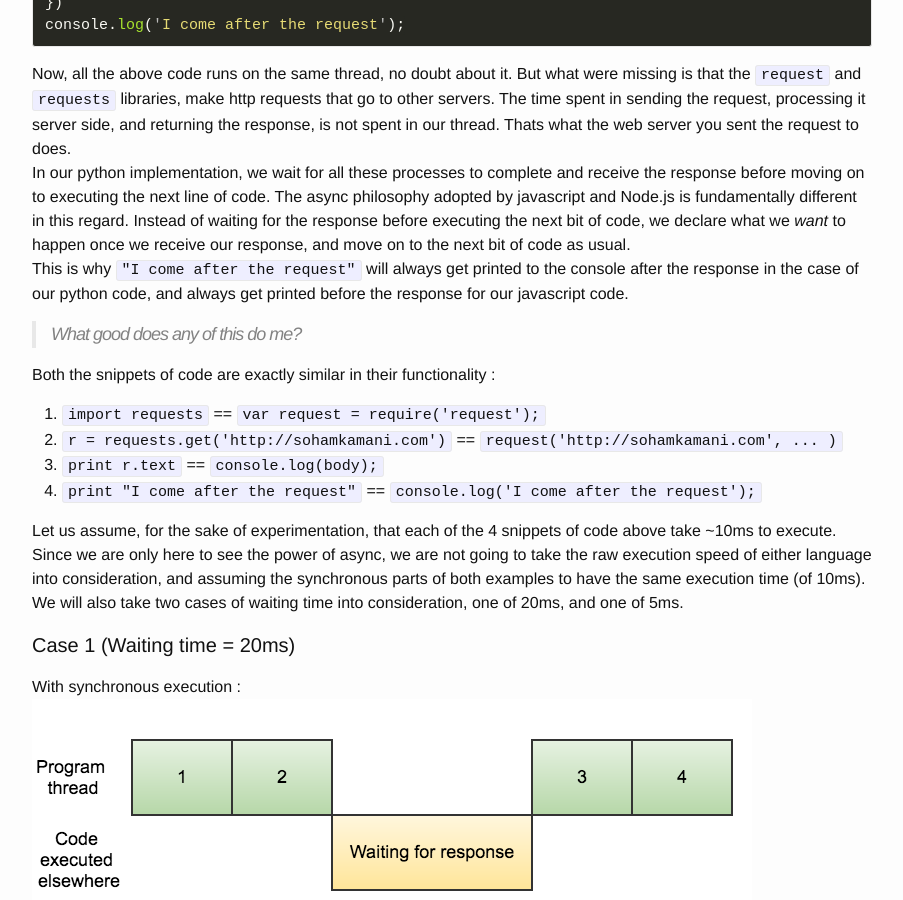
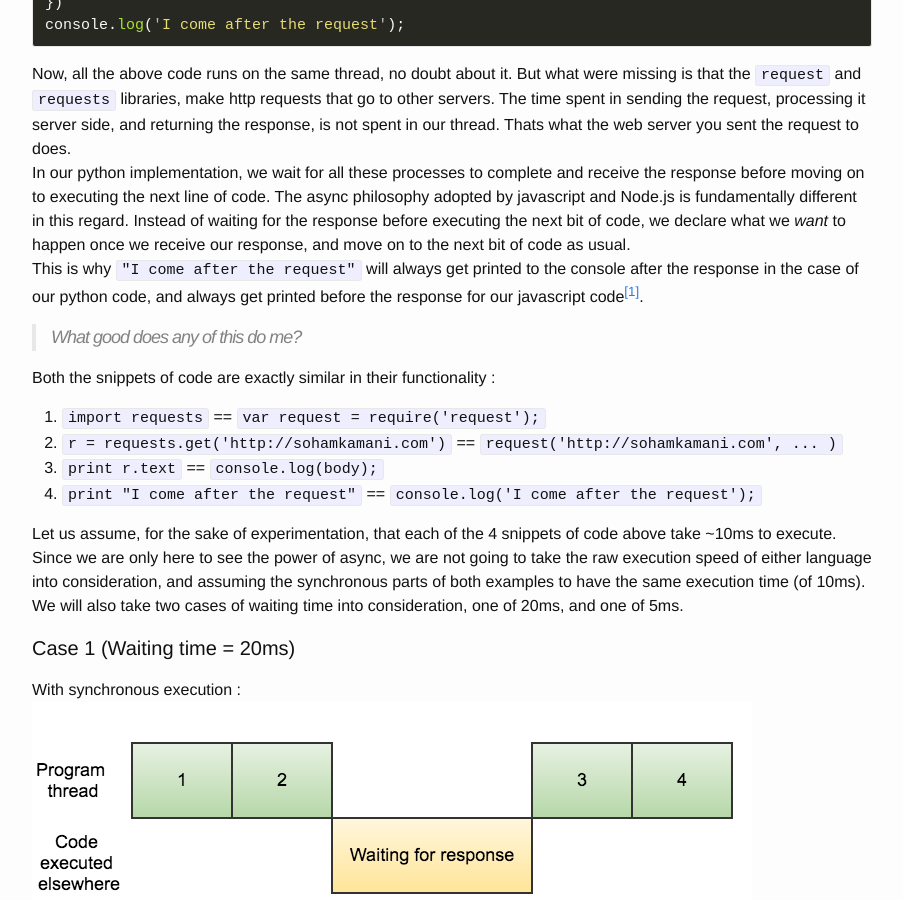
Before and after one commit to sohamkamani/sohamkamani.github.io, a Jekyll site: the page built from _posts/2016-03-14-wrapping-your-head-around-async-programming.md, in a window 1280 px wide and 900 px high, scrolled down 783 px. Shown: the whole window, without its empty margins (188-1091 px from the left). Built offline with Jekyll 4.4.1, drawn with Linux system fonts in a browser that asks for light colours; nearby versions of some CDN libraries; comment, search, counter and statistics services are not loaded; some of the changed text lies outside the part shown.

Commit message:
added footnotes link

```diff
--- a/_posts/2016-03-14-wrapping-your-head-around-async-programming.md
+++ b/_posts/2016-03-14-wrapping-your-head-around-async-programming.md
@@ -35,7 +35,7 @@ console.log('I come after the request');
 
 Now, all the above code runs on the same thread, no doubt about it. But what were missing is that the `request` and `requests` libraries, make http requests that go to other servers. The time spent in sending the request, processing it server side, and returning the response, is not spent in our thread. Thats what the web server you sent the request to does.
 In our python implementation, we wait for all these processes to complete and receive the response before moving on to executing the next line of code. The async philosophy adopted by javascript and Node.js is fundamentally different in this regard. Instead of waiting for the response before executing the next bit of code, we declare what we *want* to happen once we receive our response, and move on to the next bit of code as usual.
-This is why `"I come after the request"` will always get printed to the console after the response in the case of our python code, and  always get printed before the response for our javascript code.
+This is why `"I come after the request"` will always get printed to the console after the response in the case of our python code, and  always get printed before the response for our javascript code<sup><a href="#footnotes">[1]</a></sup>.
 
 >What good does any of this do me?
 
@@ -80,5 +80,5 @@ For rapid prototypes, or in cases where speed and timing is not the main concern
 Although async is not embedded in pythons "philosophy", like it is with NodeJs, there are many libraries which let you leverage event driven and async programming, like the [Twisted](https://twistedmatrix.com/trac/) library.
 
 ---
-
-*Edit - Javascript always finishes the currently executing function first. Thanks @Twitchard for the correction.*
+<span id="footnotes"></span>
+*[1] Edit - Javascript always finishes the currently executing function first. Thanks @Twitchard for the correction.*
```
